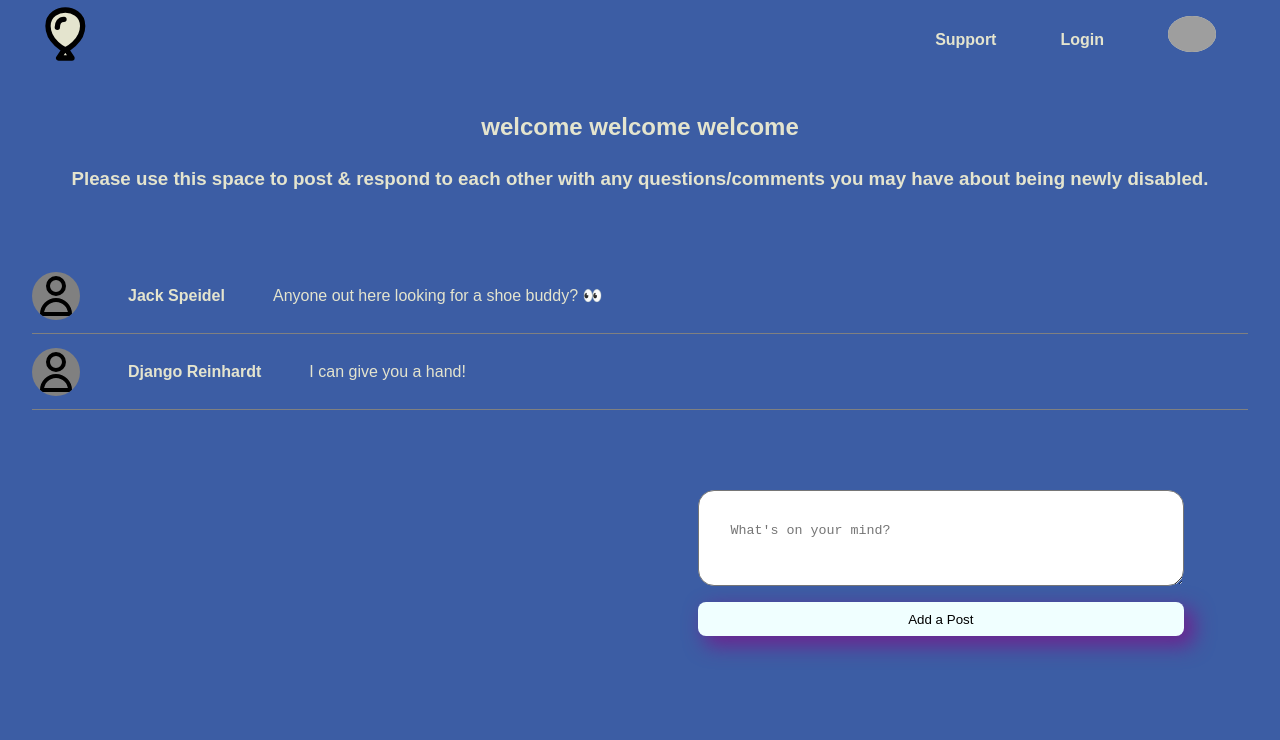
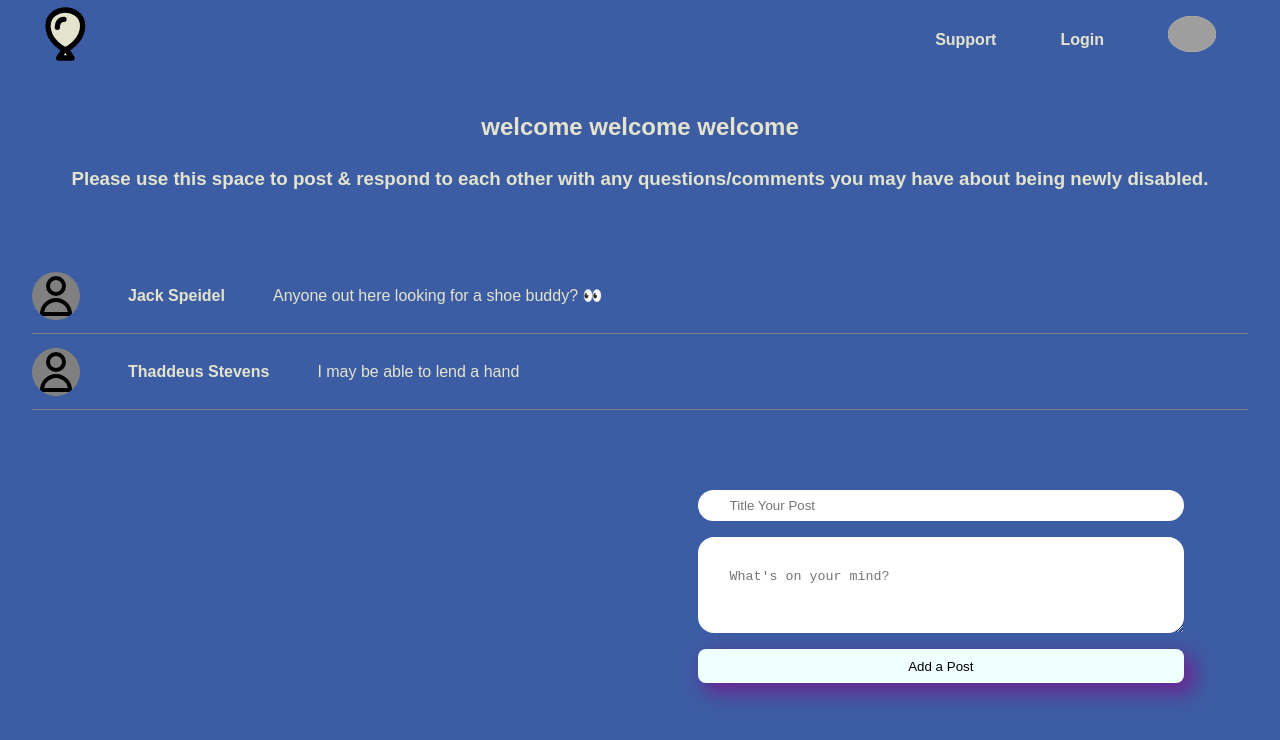
Before and after one commit to JackSpeidel/jack-speidel-capstone, a React (Create React App) app: page /community in a window 1280 px wide. Shown: the top 740 px of the page. Built offline with nearby package versions, Linux system fonts and the light colour scheme; grey boxes are pictures that could not be loaded.

Commit message:
attempt at posts connection

```diff
--- a/src/App.js
+++ b/src/App.js
@@ -1,9 +1,8 @@
 import './App.scss';
 import { BrowserRouter, Routes, Route, Navigate } from 'react-router-dom';
 import { useState, useEffect } from 'react';
-import { useAnimate } from "framer-motion";
 import Nav from './components/Nav/Nav';
-import Articles from './components/Articles/Articles';
+import Articles from './pages/Articles/Articles';
 import Login from './pages/Login/Login';
 import Register from './pages/Register/Register';
 import Profile from './pages/Profile/Profile';
--- a/src/components/Articles/Articles.jsx
+++ /dev/null
@@ -1,26 +0,0 @@
-import './articles.scss';
-import amputee_with_bicycle from '../../assets/images/daniel-odame-ejKF-tWFMhw-unsplash.jpg'
-
-
-const Articles = () => {
-
-	return (
-		<main className='articles'>
-			<section className='articles__article'>
-                <div className='articles__image-container'>
-				    <img className='articles__image' src={amputee_with_bicycle} alt="" />
-                </div>
-				<div>
-					<h2 className='articles__heading'>Able</h2>
-                    <p className="articles__info">
-                        <a className='articles__author' href="">Jack Speidel</a>
-                        <time>2023-7-27 10:35</time>
-                    </p>
-					<p className='articles__summary'>Lorem ipsum dolor sit amet, consectetur adipisicing elit. Repellat assumenda eaque iusto, asperiores deserunt facere incidunt. Accusantium laborum esse nemo omnis in eum modi quibusdam, temporibus cupiditate dolorum veritatis ut.</p>
-				</div>
-			</section>
-		</main>
-	)
-}
-
-export default Articles;
--- a/src/components/Nav/Nav.jsx
+++ b/src/components/Nav/Nav.jsx
@@ -1,13 +1,16 @@
 import './nav.scss';
 import { Link } from 'react-router-dom';
+import { motion, useMotionValue } from "framer-motion";
 import balloon from '../../assets/images/balloon-svgrepo-com.svg'
 import user_profile from '../../assets/images/user-alt-1-svgrepo-com.svg'
 
 const Nav = () => {
 
+
   return (
     <header className='nav'>
         <section className='nav__left'>
+
             <Link className='nav__text--no-decor' to="/"><img className='nav__logo' src={balloon} alt="" /></Link>
         </section>
         <section className='nav__right'>
--- /dev/null
+++ b/src/pages/Articles/Articles.jsx
@@ -0,0 +1,53 @@
+import './articles.scss';
+import amputee_with_bicycle from '../../assets/images/daniel-odame-ejKF-tWFMhw-unsplash.jpg';
+import amputee_with_beer from '../../assets/images/elevate-GqC_kGJOuaM-unsplash.jpg';
+import running_amputee from '../../assets/images/Flickr_-_The_U.S._Army_-_U.S._Army_World_Class_Athlete_Program_Paralympic.jpg';
+
+
+const Articles = () => {
+    return (
+        <main className='articles'>
+            <section className='articles__article'>
+                <div className='articles__image-container'>
+                    <img className='articles__image' src={amputee_with_beer} alt="" />
+                </div>
+                <article className='artciles__article-body'>
+                    <h2 className='articles__heading'>Social Events with Compromised Mobility</h2>
+                    <p className="articles__info">
+                        <a className='articles__author' href="">Jack Speidel</a>
+                        <time>2023-7-27 10:35</time>
+                    </p>
+                    <p className='articles__summary'>Lorem ipsum dolor sit amet, consectetur adipisicing elit. Repellat assumenda eaque iusto, asperiores deserunt facere incidunt. Accusantium laborum esse nemo omnis in eum modi quibusdam, temporibus cupiditate dolorum veritatis ut.</p>
+                </article>
+            </section>
+            <section className='articles__article'>
+                <div className='articles__image-container'>
+                    <img className='articles__image' src={running_amputee} alt="" />
+                </div>
+                <article className='artciles__article-body'>
+                    <h2 className='articles__heading'>Able: Exercising with Disability</h2>
+                    <p className="articles__info">
+                        <a className='articles__author' href="">Thaddeus Stevens</a>
+                        <time>2023-7-27 10:35</time>
+                    </p>
+                    <p className='articles__summary'>Lorem ipsum dolor sit amet, consectetur adipisicing elit. Repellat assumenda eaque iusto, asperiores deserunt facere incidunt. Accusantium laborum esse nemo omnis in eum modi quibusdam, temporibus cupiditate dolorum veritatis ut.</p>
+                </article>
+            </section>
+            <section className='articles__article'>
+                <div className='articles__image-container'>
+                    <img className='articles__image' src={amputee_with_bicycle} alt="" />
+                </div>
+                <article className='artciles__article-body'>
+                    <h2 className='articles__heading'>Interview of Daniel Odame</h2>
+                    <p className="articles__info">
+                        <a className='articles__author' href="">Gordon Lightfoot</a>
+                        <time>2023-7-27 10:35</time>
+                    </p>
+                    <p className='articles__summary'>Lorem ipsum dolor sit amet, consectetur adipisicing elit. Repellat assumenda eaque iusto, asperiores deserunt facere incidunt. Accusantium laborum esse nemo omnis in eum modi quibusdam, temporibus cupiditate dolorum veritatis ut.</p>
+                </article>
+            </section>
+        </main>
+    )
+}
+
+export default Articles
--- a/src/components/Articles/articles.scss
+++ b/src/pages/Articles/articles.scss
@@ -14,6 +14,7 @@
         max-width: 100%;
         max-height: 100%;
         align-self: flex-end;
+        border-radius: 1rem;
     }
 
     &__info {
--- a/src/pages/Community/Community.jsx
+++ b/src/pages/Community/Community.jsx
@@ -7,9 +7,32 @@ const apiUrl = "http://localhost:5050";
 
 const Community = () => {
 
+    const [error, setError] = useState("");
+
+    const handleSubmit = async (event) => {
+        event.preventDefault();
+
+        const form = event.target;
+
+        if(!form.title || !form.content) {
+            return alert('Please complete fields to log in') // <p>Please complete fields to log in</p>
+        }
+
+        try {
+            await axios.post(`${apiUrl}/api/posts/post`, {
+                title: form.title.value,
+                content: form.content.value
+            })
+        } catch (error) {
+            form.reset();
+            setError(error)
+        }
+    }
+
+
     useEffect(() => {
         const retrievePosts = async () => {
-            axios.get()
+            axios.get(`${apiUrl}/posts`)
         }
     })
 
@@ -27,14 +50,15 @@ const Community = () => {
             </div>
             <div className='community__post'>
                 <img className='community__user-icon' src={user_icon} alt="user icon" />
-                <h4 className='community__post-author'>Django Reinhardt</h4>
-                <p className='community__post-content'>I can give you a hand!</p>
+                <h4 className='community__post-author'>Thaddeus Stevens</h4>
+                <p className='community__post-content'>I may be able to lend a hand</p>
             </div>
         </section>
         <section className='community__post-form'>
-            <form className='community__form' action="">
+            <form className='community__form' onSubmit={handleSubmit}>
                 <label htmlFor="name">{}</label>
-                <textarea className='community__form-text' wrap='hard' type="textarea" placeholder="What's on your mind?" />
+                <input className='community__form-title' placeholder='Title Your Post' wrap='hard' type='text' name='title' />
+                <textarea className='community__form-text' wrap='hard' type="textarea" placeholder="What's on your mind?" name='content' />
                 <button className='community__post-button'>Add a Post</button>
             </form>
         </section>
--- a/src/pages/Community/community.scss
+++ b/src/pages/Community/community.scss
@@ -59,11 +59,18 @@
         width: 40%;
     }
 
-    &__form-text {
-        padding: 2rem;
-        word-wrap: break-word;
-        word-break: break-all;
+    &__form-title {
         margin-bottom: 1rem;
         border-radius: 1rem;
+        padding: 0.5rem 2rem;
+        border: 0;
+    }
+
+    &__form-text {
+        height: 2rem;
+        padding: 2rem;
+        margin-bottom: 1rem;
+        border-radius: 1rem;
+        border: 0;
     }
 }
--- a/src/pages/Register/Register.jsx
+++ b/src/pages/Register/Register.jsx
@@ -28,7 +28,7 @@ const Register = () => {
             navigate('/login');
 
         } catch (error) {
-            event.target.reset();
+            form.reset();
             setError(error.response.data)
         }
     }
```
